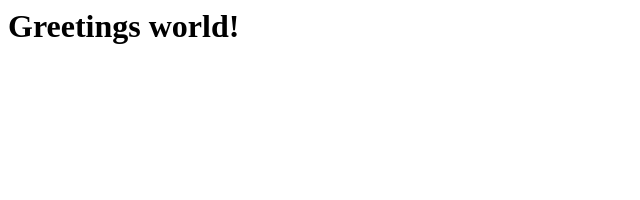
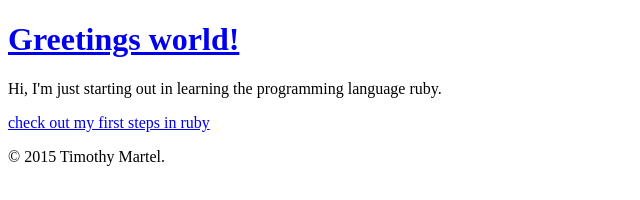
Before and after one commit to QuidamLefou/quidamlefou.github.io, a plain HTML site: page index.html in a window 1280 px wide. Shown: the whole page, without its empty margins (0-640 px from the left). Drawn offline with Linux system fonts and the light colour scheme.

Commit message:
github page

```diff
--- a/index.html
+++ b/index.html
@@ -1 +1,27 @@
-<h1>Greetings world!</h1>
+<!DOCTYPE html>
+<html>
+  <head>
+    <meta charset="utf-8">
+    <title>welcome to my Github page</title>
+
+  <body>
+    <header>
+      <a href="index.html" id="logo">
+        <h1>Greetings world!</h1>
+      </a>
+
+      </nav>
+    </header>
+    <div id="wrapper">
+      <section>
+
+        <p>Hi, I'm just starting out in learning the programming language ruby.</p>
+        <a href="https://github.com/QuidamLefou/ruby-challenges" alt="ruby-challenges">check out my first steps in ruby</a>
+      </section>
+      <footer>
+
+        <p>&copy; 2015 Timothy Martel.</p>
+      </footer>
+    </div>
+  </body>
+</html>
```
